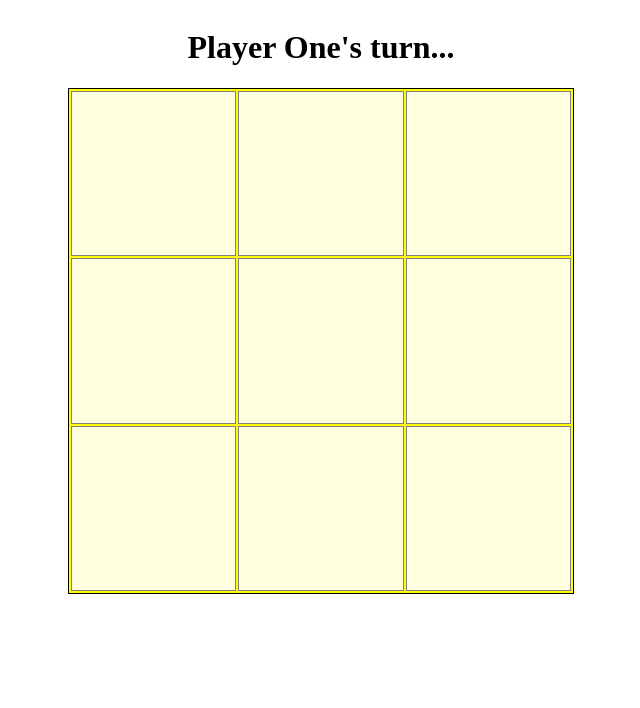
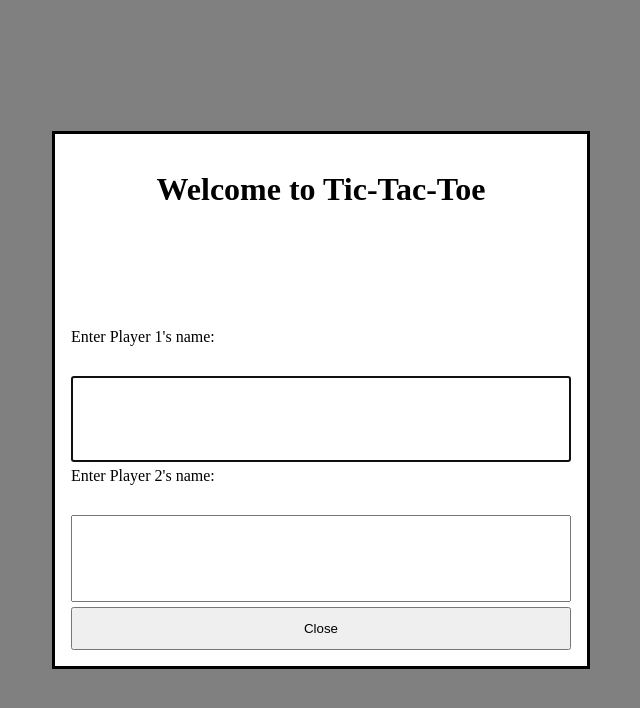
Before and after one commit to galihindra22/tic-tac-toe, a plain HTML site: page index.html in a window 1280 px wide. Shown: the whole page, without its empty margins (319-959 px from the left). Drawn offline with Linux system fonts and the light colour scheme.

Commit message:
Enable user to input names

```diff
--- a/index.html
+++ b/index.html
@@ -1,5 +1,6 @@
 <!DOCTYPE html>
 <html lang="en">
+
 <head>
     <meta charset="UTF-8">
     <meta name="viewport" content="width=device-width, initial-scale=1.0">
@@ -7,11 +8,21 @@
     <script src="script.js" defer></script>
     <link rel="stylesheet" href="styles.css">
 </head>
+
 <body>
+    <dialog id="myModal">
+        <h1>Welcome to Tic-Tac-Toe</h1>
+        <label for="player1">Enter Player 1's name:</label>
+        <input type="text" name="player1" id="player1" required>
+        <label for="player2">Enter Player 2's name:</label>
+        <input type="text" name="player2" id="player2" required>
+        <button type="button" id="closeBtn">Close</button>
+    </dialog>
+    <div class="container">
 
-    <div class="container">
-        <h1 class="turn"></h1>
+        <h2 class="turn"></h2>
         <div class="board"></div>
     </div>
 </body>
+
 </html>
--- a/script.js
+++ b/script.js
@@ -21,7 +21,6 @@ function Gameboard(){
         const boardWithCellValues = boards.map((row) =>
             row.map((cell) => cell.getValue())
         );
-        console.log(boardWithCellValues);
     };
     return { getBoard, dropToken, printBoard };
 }
@@ -38,26 +37,16 @@ function Cell(){
     return {addToken, getValue};
 }
 
-function GameController(playerOneName = "Player One", playerTwoName = "Player Two"){
+function GameController(){
     const boards = Gameboard();
 
-    const players = [
-        {
-            name: playerOneName,
-            token: "X",
-        },
-        {
-            name: playerTwoName,
-            token: "O",
-        },
-    ];
+    const players = [{token: "X",},{token: "O",},];
 
     let activePlayer = players[0];
     let winner = null;
 
     const printNewRound = () => {
         boards.printBoard();
-        console.log(`${getActivePlayer().name}'s turn.`);
     };
 
     const switchPlayerTurn = () => {
@@ -67,9 +56,13 @@ function GameController(playerOneName = "Player One", playerTwoName = "Player Tw
     const getActivePlayer = () => activePlayer;
     const getWinner = () => winner;
 
+    const setPlayerNames = (name1, name2) => {
+    players[0].name = name1 || "Player 1";
+    players[1].name = name2 || "Player 2";
+    };
+
     const playRound = (row, col) => {
         if(winner) return;
-        console.log(`Dropping ${getActivePlayer().name}'s token into row ${row} and column ${col}...`);
         let isFilled = boards.dropToken(row, col, getActivePlayer().token);
         if(isFilled) return;
         //win logic
@@ -93,13 +86,26 @@ function GameController(playerOneName = "Player One", playerTwoName = "Player Tw
     };
     printNewRound();
 
-    return {playRound, getActivePlayer,getBoard: boards.getBoard, getWinner,};
+    return {playRound, getActivePlayer,getBoard: boards.getBoard, getWinner, setPlayerNames,};
 }
 
 function ScreenController(){
+    const player1Input = document.querySelector("#player1");
+    const player2Input = document.querySelector("#player2");
     const game = GameController();
     const playerTurnDiv = document.querySelector(".turn");
     const boardDiv = document.querySelector(".board");
+    const modal = document.querySelector("#myModal");
+    const closeBtn = document.querySelector("#closeBtn");
+
+    modal.showModal();
+    closeBtn.addEventListener("click", addNameInput);
+
+    function addNameInput(){
+        game.setPlayerNames(player1Input.value.trim(), player2Input.value.trim());
+        modal.close();
+        updateScreen();
+    }
 
     const updateScreen = () => {
         boardDiv.textContent = "";
@@ -139,6 +145,8 @@ function ScreenController(){
         updateScreen();
     }
 
+
+
     boardDiv.addEventListener("click", clickHandlerBoard);
     updateScreen();
 }
--- a/styles.css
+++ b/styles.css
@@ -1,6 +1,17 @@
 body{
   display: flex;
   justify-content: center;
+}
+dialog[open]{
+  width: 500px;
+  height: 500px;
+  display: grid;
+  grid-template-rows: 4fr 1fr 2fr 1fr 2fr 1fr;
+  gap: 5px;
+}
+::backdrop{
+  background-color: gray;
+  opacity: 1;
 }
 .board {
   display: grid;
```
